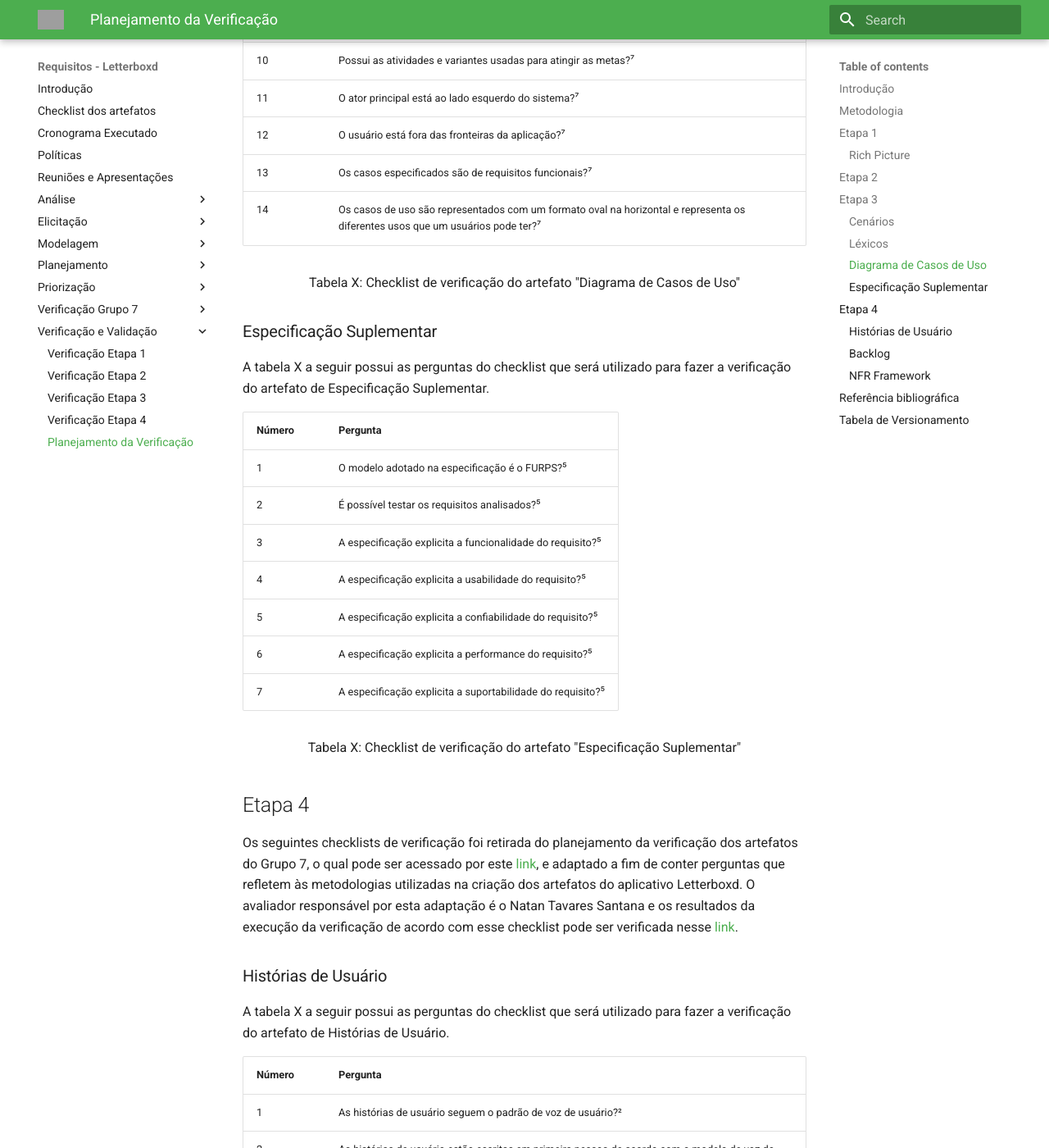
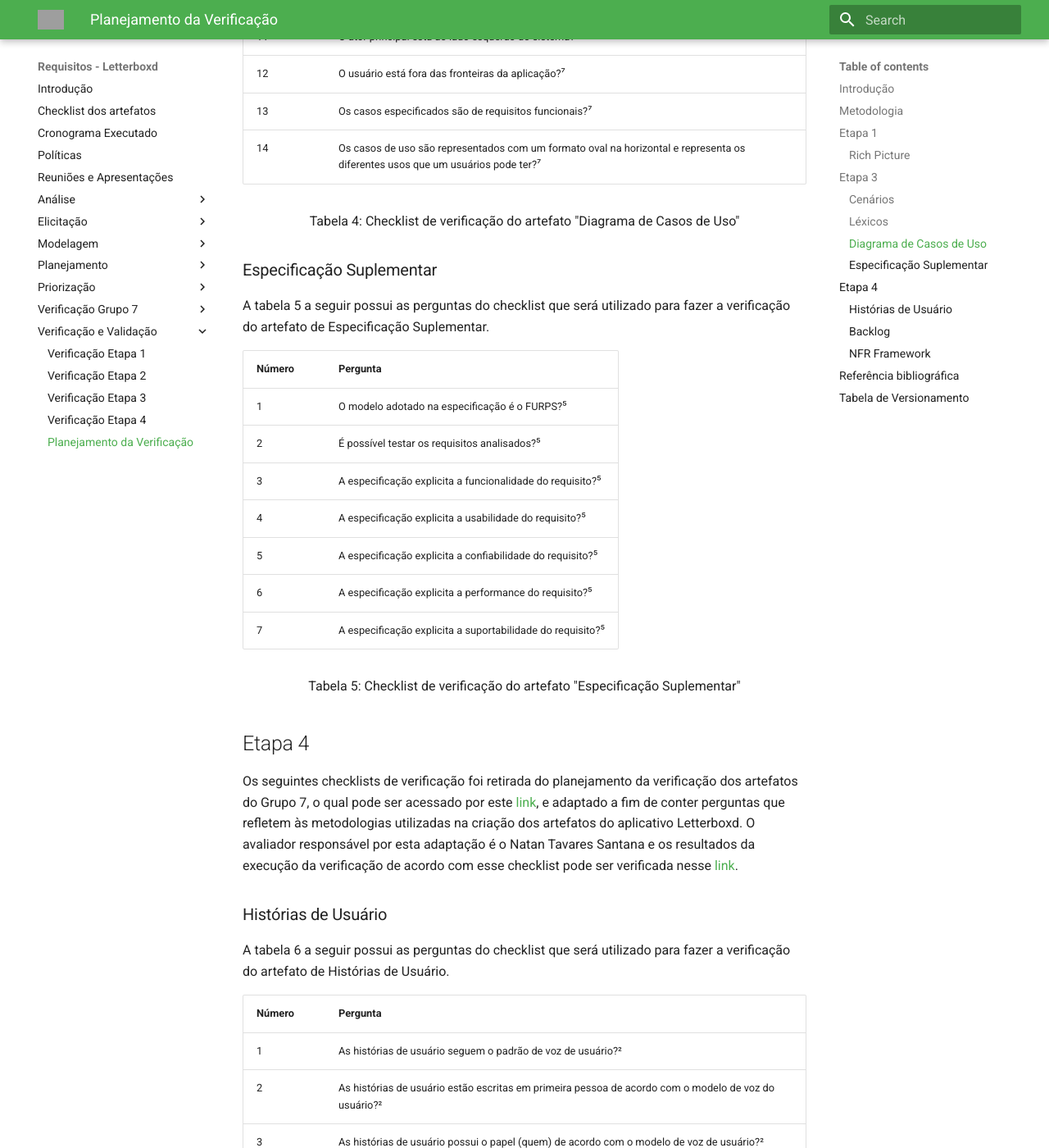
Before and after one commit to Requisitos-de-Software/2023.1-Letterboxd, an MkDocs documentation site: the page built from docs/Verificação e Validação/planejamento.md, in a window 1280 px wide and 1400 px high, scrolled down 3081 px. Shown: the whole window at 82% size. Built offline with MkDocs 1.6.1 and Material for MkDocs 9.7.7, drawn with Linux system fonts in a browser that asks for light colours; some of the changed text lies outside the part shown; grey boxes are pictures that could not be loaded.

Commit message:
chore: adiciona bibliografia e numeração de tabela

```diff
--- a/docs/Verificação e Validação/planejamento.md
+++ b/docs/Verificação e Validação/planejamento.md
@@ -27,17 +27,15 @@ A tabela X a seguir possui as perguntas do checklist que será utilizado para fa
 | 11 | Possui linguagem de fácil entendimento para todos?⁴ |
 
 <div style="text-align: center">
-<p>Tabela X: Checklist de verificação do artefato "Rich Picture"</p>
+<p>Tabela 1: Checklist de verificação do artefato "Rich Picture"</p>
 </div>
-
-## Etapa 2
 
 ## Etapa 3
 
 Os checklists a seguir abordam os artefatos entregues na Entrega 3, sendo eles: Cenários, Léxicos, Diagrama de Casos de Uso e Especificação Suplementar.
 
 ### Cenários
-A tabela X a seguir possui as perguntas do checklist que será utilizado para fazer a verificação do artefato de Cenários.
+A tabela 2 a seguir possui as perguntas do checklist que será utilizado para fazer a verificação do artefato de Cenários.
 
 | Número     | Pergunta
 | ----------- | ----------- |
@@ -68,11 +66,11 @@ A tabela X a seguir possui as perguntas do checklist que será utilizado para fa
 | 4 | Os símbolos possuem tipo (verbo/objeto/estado)?⁸ |
 
 <div style="text-align: center">
-<p>Tabela X: Checklist de verificação do artefato "Léxicos"</p>
+<p>Tabela 3: Checklist de verificação do artefato "Léxicos"</p>
 </div>
 
 ### Diagrama de Casos de Uso
-A tabela X a seguir possui as perguntas do checklist que será utilizado para fazer a verificação do artefato de Diagrama de Casos de Uso.
+A tabela 4 a seguir possui as perguntas do checklist que será utilizado para fazer a verificação do artefato de Diagrama de Casos de Uso.
 
 | Número     | Pergunta |
 | ----------- | ----------- |
@@ -92,11 +90,11 @@ A tabela X a seguir possui as perguntas do checklist que será utilizado para fa
 | 14 | Os casos de uso são representados com um formato oval na horizontal e representa os diferentes usos que um usuários pode ter?⁷ |
 
 <div style="text-align: center">
-<p>Tabela X: Checklist de verificação do artefato "Diagrama de Casos de Uso"</p>
+<p>Tabela 4: Checklist de verificação do artefato "Diagrama de Casos de Uso"</p>
 </div>
 
 ### Especificação Suplementar
-A tabela X a seguir possui as perguntas do checklist que será utilizado para fazer a verificação do artefato de Especificação Suplementar.
+A tabela 5 a seguir possui as perguntas do checklist que será utilizado para fazer a verificação do artefato de Especificação Suplementar.
 
 | Número     | Pergunta
 | ----------- | ----------- |
@@ -109,7 +107,7 @@ A tabela X a seguir possui as perguntas do checklist que será utilizado para fa
 | 7 | A especificação explicita a suportabilidade do requisito?⁵ |
 
 <div style="text-align: center">
-<p>Tabela X: Checklist de verificação do artefato "Especificação Suplementar"</p>
+<p>Tabela 5: Checklist de verificação do artefato "Especificação Suplementar"</p>
 </div>
 
 
@@ -119,7 +117,7 @@ Os seguintes checklists de verificação foi retirada do planejamento da verific
 
 ### Histórias de Usuário
 
-A tabela X a seguir possui as perguntas do checklist que será utilizado para fazer a verificação do artefato de Histórias de Usuário.
+A tabela 6 a seguir possui as perguntas do checklist que será utilizado para fazer a verificação do artefato de Histórias de Usuário.
 
 | Número     | Pergunta
 | ----------- | ----------- |
@@ -133,12 +131,12 @@ A tabela X a seguir possui as perguntas do checklist que será utilizado para fa
 | 8 | É explicado o papel dos stakeholders quanto a criação e/ou validação das histórias de usuário? (autoria pŕopria)  |
 | 9 | As histórias de usuário possuem critérios de aceitação os quais permitem que elas sejam testáveis?² |
 <div style="text-align: center">
-<p>Tabela X: Checklist de verificação do artefato "Histórias de Usuário" (Fonte: Natan,2023)</p>
+<p>Tabela 6: Checklist de verificação do artefato "Histórias de Usuário" (Fonte: Natan,2023)</p>
 </div>
 
 ### Backlog
 
-A tabela X a seguir possui as perguntas do checklist que será utilizado para fazer a verificação do artefato de Backlog.
+A tabela 7 a seguir possui as perguntas do checklist que será utilizado para fazer a verificação do artefato de Backlog.
 
 | Número     | Pergunta
 | ----------- | ----------- |
@@ -147,12 +145,12 @@ A tabela X a seguir possui as perguntas do checklist que será utilizado para fa
 | 12 | O PO participou da construção e/ou da validação do backlog?³ |
 | 13 | Foi documentado se o PO pediu alguma mudança no backlog?³ |
 <div style="text-align: center">
-<p>Tabela X: Checklist de verificação do artefato "Backlog" (Fonte: Natan,2023)</p>
+<p>Tabela 7: Checklist de verificação do artefato "Backlog" (Fonte: Natan,2023)</p>
 </div>
 
 ### NFR Framework
 
-A tabela X a seguir possui as perguntas do checklist que será utilizado para fazer a verificação do artefato de NFR Framework.
+A tabela 8 a seguir possui as perguntas do checklist que será utilizado para fazer a verificação do artefato de NFR Framework.
 
 | Número     | Pergunta
 | ----------- | ----------- |
@@ -165,7 +163,7 @@ A tabela X a seguir possui as perguntas do checklist que será utilizado para fa
 | 20 | Foi construído cartões de especificação de acordo com o modelo apresentado na dissertação "NFR4ES: Um Catálogo de Requisitos Não-Funcionais para Sistemas Embarcados" ou de alguma outra referência?¹ |
 | 21 | Os diagramas documentados estão legíveis? (autoria própria) |
 <div style="text-align: center">
-<p>Tabela X: Checklist de verificação do artefato "NFR Framework" (Fonte: Natan,2023)</p>
+<p>Tabela 8: Checklist de verificação do artefato "NFR Framework" (Fonte: Natan,2023)</p>
 </div>
 
 ## Referência bibliográfica
```
Also changed, not shown: other parts of docs/Verificação e Validação/planejamento.md (+3 -4 lines), docs/Verificação e Validação/etapa3.md (+38 -34 lines).
